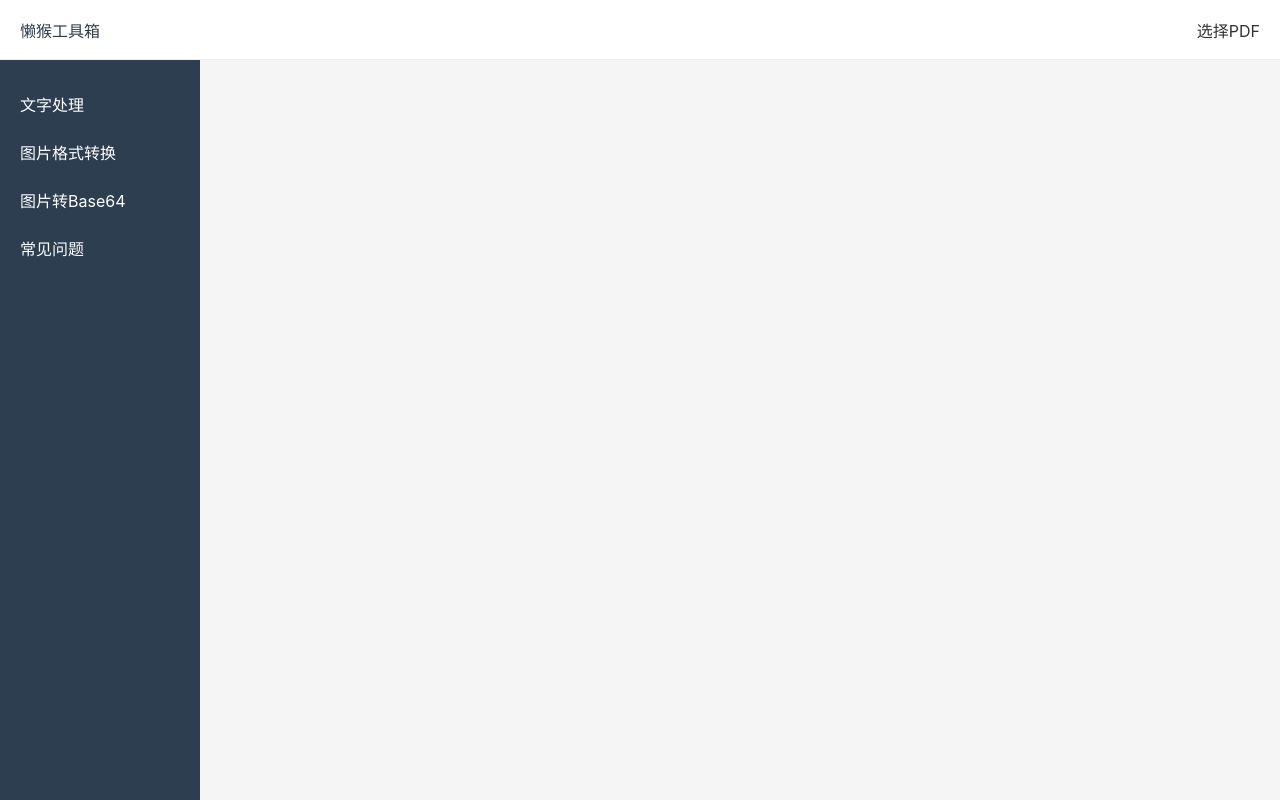
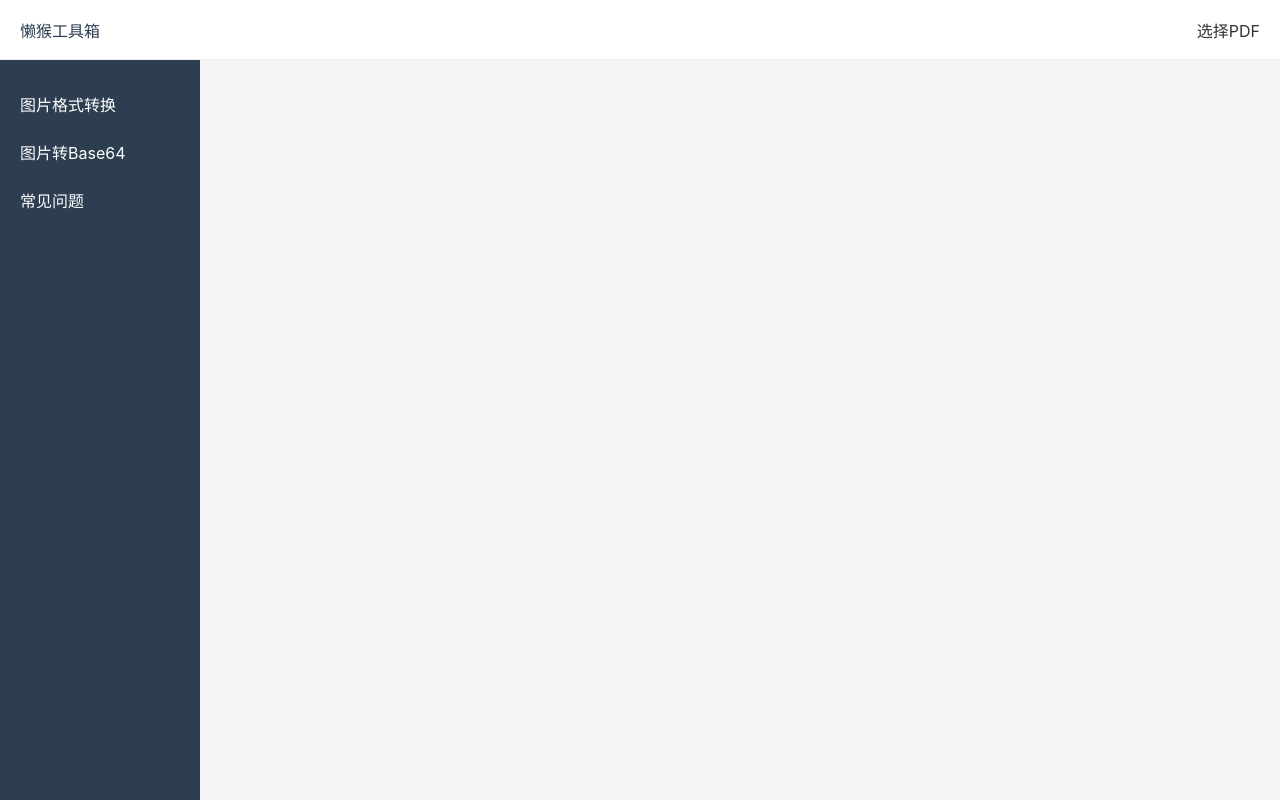
Before and after one commit to unclehking/lazymonkey-kit, a Vue app: page / in a window 1280 px wide. Built offline with nearby package versions, Linux system fonts and the light colour scheme.

Commit message:
删除App.vue中菜单项：文字处理，并且删除相关代码

```diff
--- a/src/App.vue
+++ b/src/App.vue
@@ -11,10 +11,6 @@
         <div class="main-content">
             <!-- 左侧菜单 -->
             <nav class="sidebar">
-                <router-link to="/text-processing" class="menu-item">
-                    <i class="icon text-icon"></i>
-                    文字处理
-                </router-link>
                 <router-link to="/image-convert" class="menu-item">
                     <i class="icon image-icon"></i>
                     图片格式转换
--- a/src/router/index.js
+++ b/src/router/index.js
@@ -1,11 +1,6 @@
 import { createRouter, createWebHistory } from 'vue-router'
 
 const routes = [
-  {
-    path: '/text-processing',
-    name: 'TextProcessing',
-    component: () => import('../views/TextProcessing.vue')
-  },
   {
     path: '/image-convert',
     name: 'ImageConvert',
```
Also changed, not shown: 1 other file (tests, documents, lock files or other folders).
